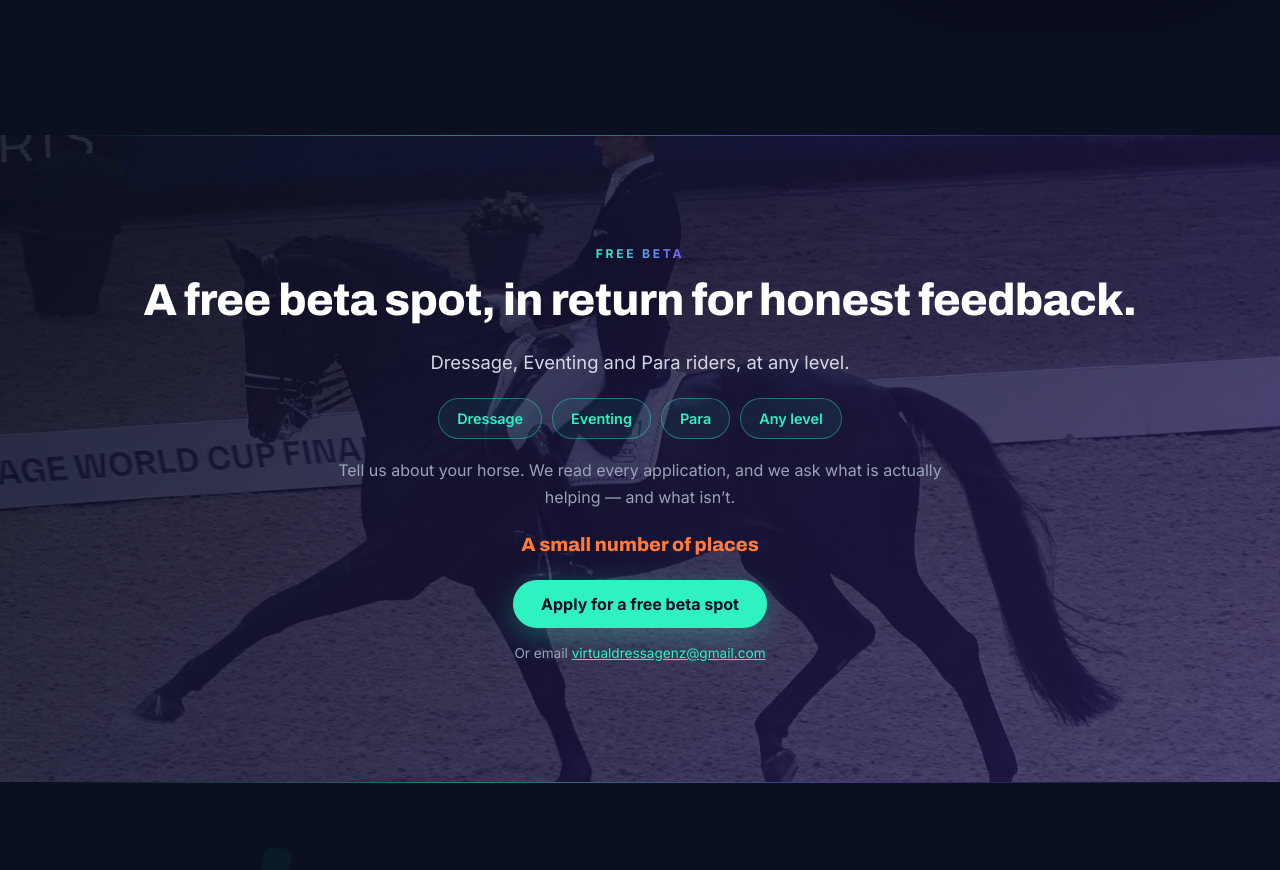
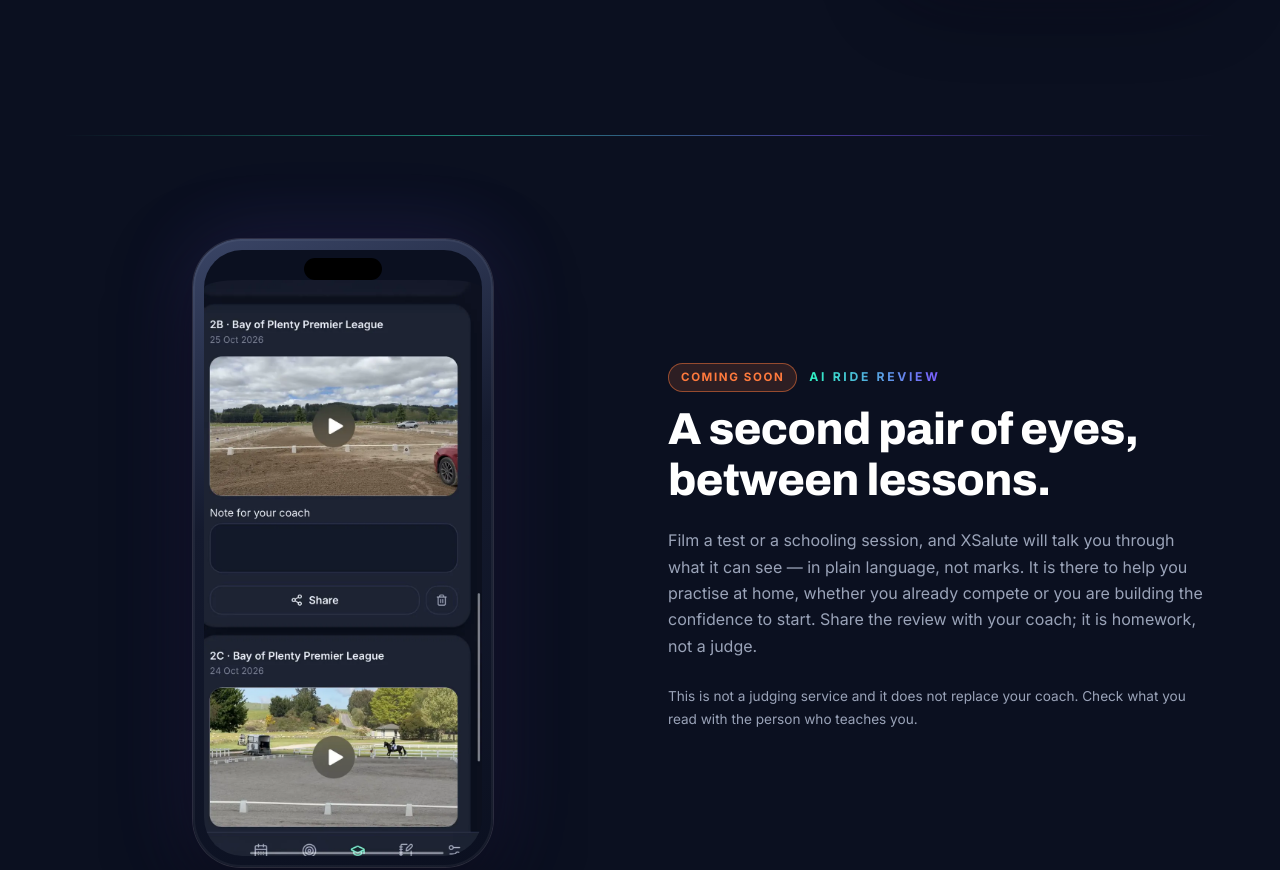
Before and after one commit to jurastablesnz-lab/virtual-dressage-nz, a plain HTML site: page index.html in a window 1280 px wide. Shown: the part 4220-5090 px from the top of the page. Drawn offline with Linux system fonts and the light colour scheme.

Commit message:
Add a Coming soon section for AI Ride Review
Adds the approved Coming soon section after Features and before the free-beta invitation, with the wording Susan approved and the existing site styling.

```diff
--- a/index.html
+++ b/index.html
@@ -41,6 +41,13 @@
 <p class="muted">Full test videos are stored securely with your horse’s log, next to the scores and the notes for your coach. Open them on any device.</p>
 </div></div>
 </div></section>
+
+<section id="ride-review"><div class="wrap grid2"><div class="phone shot"><picture><source srcset="images/xsalute/video-log.webp" type="image/webp"><img src="images/xsalute/video-log.jpg" width="750" height="1556" alt="A horse’s video log in XSalute, ready for a ride review" loading="lazy" decoding="async"></picture></div><div>
+<span class="tag soon">Coming soon</span><div class="eyebrow">AI Ride Review</div>
+<h2>A second pair of eyes, between lessons.</h2>
+<p class="muted">Film a test or a schooling session, and XSalute will talk you through what it can see — in plain language, not marks. It is there to help you practise at home, whether you already compete or you are building the confidence to start. Share the review with your coach; it is homework, not a judge.</p>
+<p class="note">This is not a judging service and it does not replace your coach. Check what you read with the person who teaches you.</p>
+</div></div></section>
 
 <section id="cohort" class="cohort dark photo" style="--bg:url(../images/gp-gal.jpg)"><div class="wrap" style="text-align:center">
 <div class="eyebrow">Free beta</div><h2>A free beta spot, in return for honest feedback.</h2>
```
